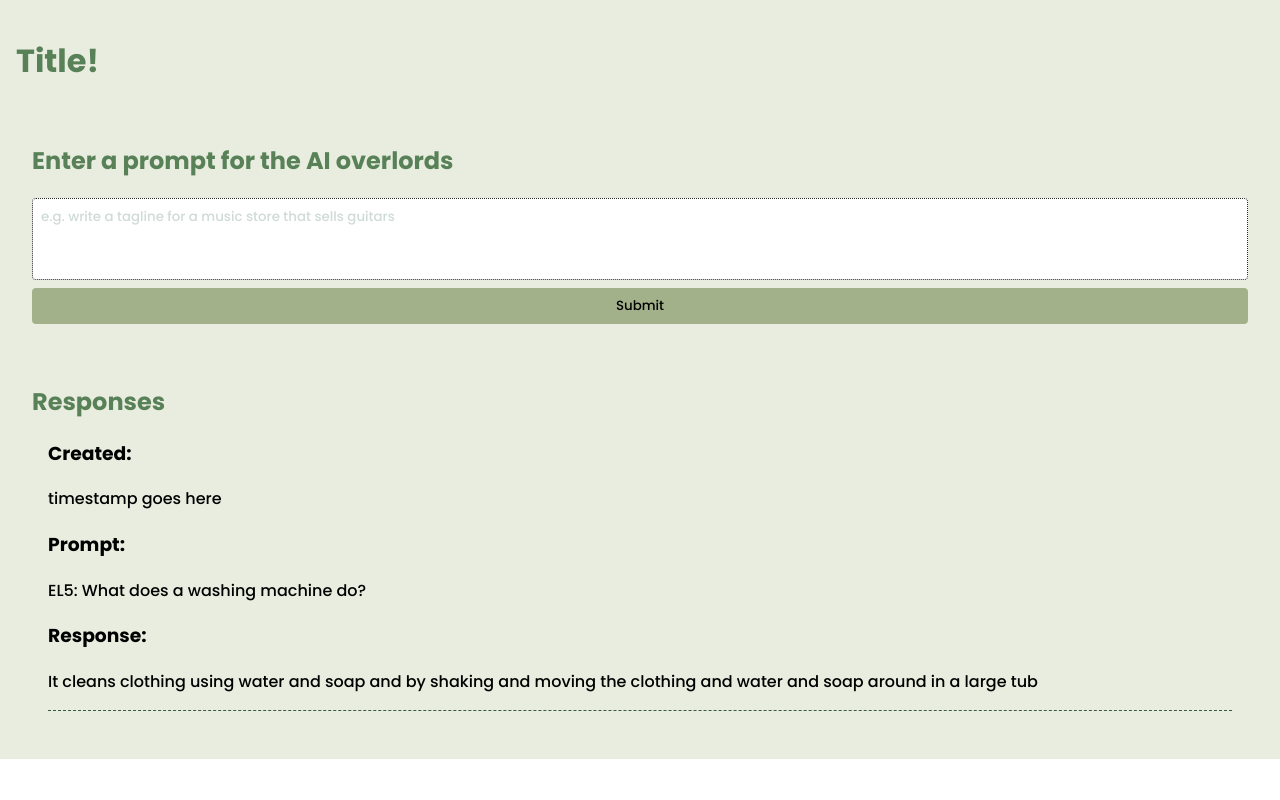
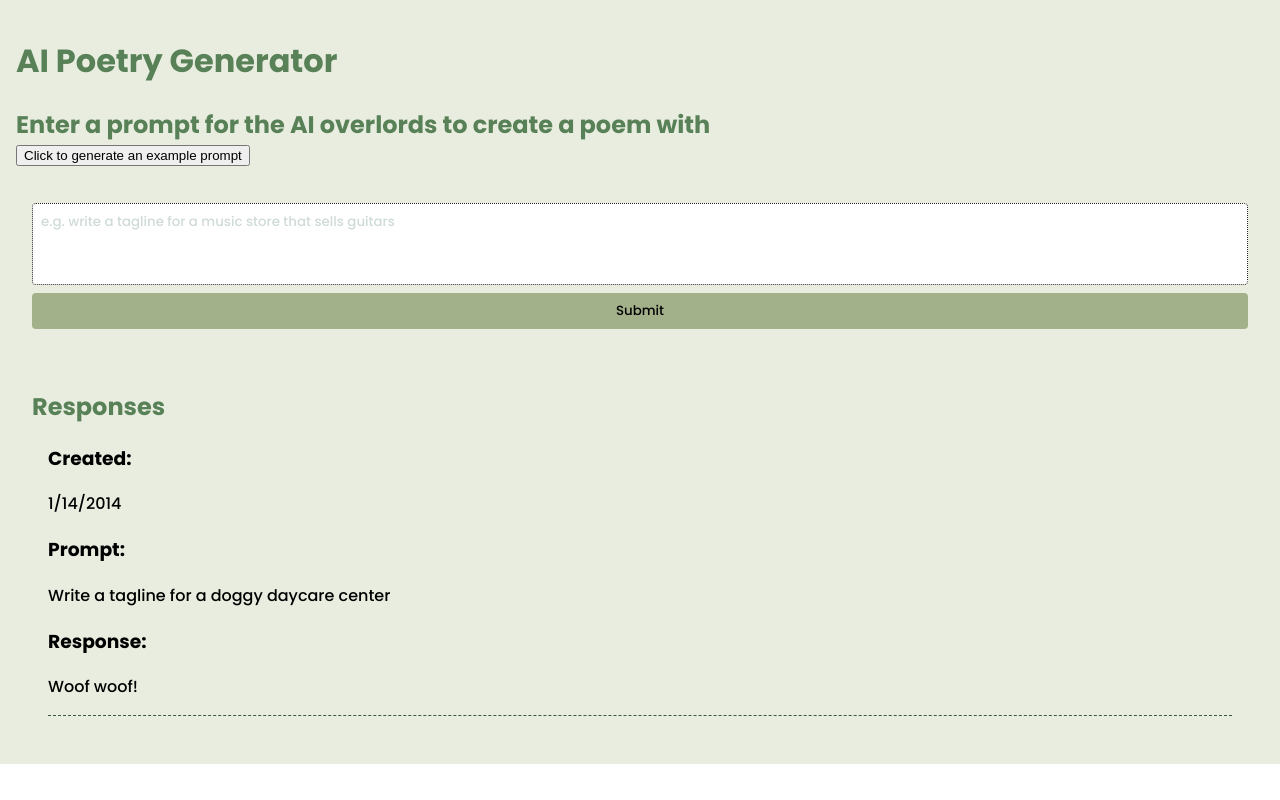
Before and after one commit to stuartkaija/band-name-generator, a React (Create React App) app: page / in a window 1280 px wide. Built offline with nearby package versions, Linux system fonts and the light colour scheme.

Commit message:
added button that provides example prompts to user

```diff
--- a/src/App.js
+++ b/src/App.js
@@ -11,9 +11,9 @@ function App() {
 	// completions will be an array of objects, each object consistin of the user inputted prompt and the completion *and timestamp which I think comes in the completion data* returned by the API
     const [completions, setCompletions] = useState([
 		{
-			time: "timestamp goes here",
-			prompt: "EL5: What does a washing machine do?",
-			completion: "It cleans clothing using water and soap and by shaking and moving the clothing and water and soap around in a large tub"
+			time: "1/14/2014",
+			prompt: "Write a tagline for a doggy daycare center",
+			completion: "Woof woof!"
 		}
 	]);
 
@@ -37,15 +37,14 @@ function App() {
         const url = "https://api.openai.com/v1/engines/text-curie-001/completions"
         const data = {
             prompt: prompt,
-            max_tokens: 20,
+            max_tokens: 30,
             temperature: 1
         }
         const config = {
             headers: {
-                Authorization: "Bearer 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"
+                Authorization: "api key here"
             }
         }
-		const timestamp = new Date();
 
         const getCompletion = async () => {
             try {
@@ -71,7 +70,7 @@ function App() {
 
 	return (
 		<div className="App">
-			<h1 className='App__title'>Title!</h1>
+			<h1 className='App__title'>AI Poetry Generator</h1>
 			<Form
 				handleSubmit={handleSubmit}
 				error={error}
--- a/src/components/Form/Form.jsx
+++ b/src/components/Form/Form.jsx
@@ -1,15 +1,42 @@
-import React from 'react';
+import React, { useState } from 'react';
 import './Form.scss';
 
 export default function Form({handleSubmit, error}) {
 
+    const [example, setExample] = useState('');
+
+    const promptExamples = [
+        "Write a poem about the changing seasons.",
+        "Write a tagline for a sports equipment store.",
+        "Explain the concept of a washing machine to a 5 year old.",
+        "Write a tagline for a whitewater rafting school.",
+        "Give me a new and original idea for a rock and roll band.",
+        "What is the distance from the moon to the sun?",
+    ]
+
+    const handlePromptExample = () => {
+        console.log('handling examples')
+        // randomly select from examples array and set it in state
+        const selectedExample = promptExamples[Math.floor(Math.random() * promptExamples.length)];
+        setExample(selectedExample)
+    };
+
     return (
-        <form className='form' name='promptForm' id='promptForm' onSubmit={handleSubmit}>
-            <h2 className='form__title'>Enter a prompt for the AI overlords</h2>
-            <label htmlFor="prompt" hidden>Enter prompt here</label>
-            {error ? <p className='form__error'>the AI overlords require words</p> : ''}
-            <textarea className={error ? 'form__textarea form__textarea--error' : 'form__textarea'} name="prompt" id="prompt" cols="30" rows="10" placeholder='e.g. write a tagline for a music store that sells guitars'></textarea>
-            <button className='form__button' type='submit' form='promptForm'>Submit</button>
-        </form>
+        <section>
+            <h2 className='form__title'>Enter a prompt for the AI overlords to create a poem with</h2>
+            <button onClick={handlePromptExample}>Click to generate an example prompt</button>
+            <form className='form' name='promptForm' id='promptForm' onSubmit={handleSubmit}>
+                <label htmlFor="prompt" hidden>Enter prompt here</label>
+                <p className={error ? 'form__error' : 'form__error--hidden'}>the AI overlords require words</p>
+                <textarea
+                    className={error ? 'form__textarea form__textarea--error' : 'form__textarea'}
+                    name="prompt"
+                    id="prompt"
+                    placeholder='e.g. write a tagline for a music store that sells guitars'
+                    defaultValue={example ? example : ''}
+                ></textarea>
+                <button className='form__button' type='submit' form='promptForm'>Submit</button>
+            </form>
+        </section>
     )
 }
--- a/src/components/Form/Form.scss
+++ b/src/components/Form/Form.scss
@@ -7,6 +7,7 @@
 
     &__title {
         color: $color-accent3;
+        margin: 0rem;
     }
 
     &__textarea {
@@ -34,6 +35,12 @@
         margin: 0rem;
         font-size: smaller;
         color: $color-error;
+
+        &--hidden {
+            margin: 0rem;
+            font-size: smaller;
+            color: $color-light2;
+        }
     }
 
     &__button {
```
